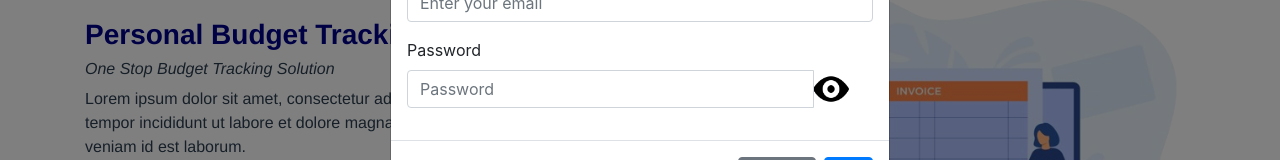
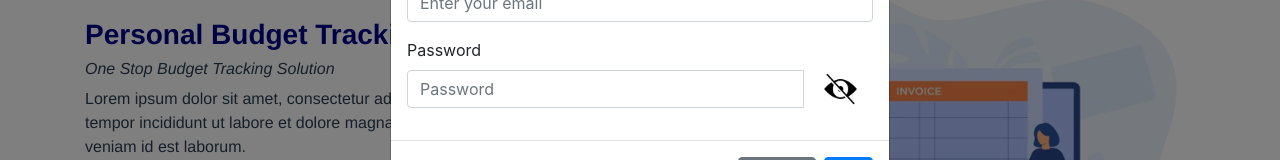
Before and after one commit to avinashrvan/chaos_pack, a Vue app: page / in a window 1280 px wide. Both pictures are taken after a click on the button "Login". Shown: the part 156-316 px from the top of the page. Built offline with nearby package versions, Linux system fonts and the light colour scheme.

Commit message:
some fixes to make the ui more consistent

```diff
--- a/src/components/InputEmail.vue
+++ b/src/components/InputEmail.vue
@@ -41,7 +41,9 @@ export default {
             autoHideDelay: 5000,
             appendToast: true,
             enableHtml: true,
-            progressBar: true
+            progressBar: true,
+            solid: true,
+            variant: 'success'
             })
         document.getElementById("input-1").value = null
       },
--- a/src/components/Login.vue
+++ b/src/components/Login.vue
@@ -52,10 +52,10 @@
                 v-model="password"></b-form-input>
 
                 <b-input-group-append>
-                    <img v-if="!showPassword" src="../assets/showPassword.png" @click="viewPassword()" width=60%>
-                    <img v-if="showPassword" src="../assets/hidePassword.png" @click="viewPassword()" width=70%>
+                    <img class="img" v-if="showPassword" src="../assets/showPassword.png" @click="viewPassword()" width=40%>
+                    <img class="img" v-if="!showPassword" src="../assets/hidePassword.png" @click="viewPassword()" width=50%>
+                </b-input-group-append>
 
-                </b-input-group-append>
             </b-input-group>
             </b-form-group>
 
@@ -104,7 +104,8 @@ export default {
             this.emailState = null
             this.password = ''
             this.passwordState = null
-            this.show = null
+            this.show = null,
+            this.showPassword = false
         },
         handleOk(bvModalEvent) {
             // Prevent modal from closing
@@ -141,4 +142,8 @@ export default {
     background-color: darkorange;
     -webkit-text-fill-color: white;
 }
+
+.img{
+    margin-left: 20px;
+}
 </style>
--- a/src/components/ModalForm.vue
+++ b/src/components/ModalForm.vue
@@ -136,7 +136,9 @@
             autoHideDelay: 5000,
             appendToast: append,
             enableHtml: true,
-            progressBar: true
+            progressBar: true,
+            solid: true,
+            variant: 'success'
             })
         }
     }
--- a/src/components/ModalFormFree.vue
+++ b/src/components/ModalFormFree.vue
@@ -136,7 +136,9 @@
             autoHideDelay: 5000,
             appendToast: append,
             enableHtml: true,
-            progressBar: true
+            progressBar: true,
+            solid: true,
+            variant: 'success'
             })
         }
     }
--- a/src/components/ModalFormPro.vue
+++ b/src/components/ModalFormPro.vue
@@ -136,7 +136,9 @@
             autoHideDelay: 5000,
             appendToast: append,
             enableHtml: true,
-            progressBar: true
+            progressBar: true,
+            solid: true,
+            variant: 'success'
             })
         }
     }
--- a/src/components/Signup.vue
+++ b/src/components/Signup.vue
@@ -23,7 +23,7 @@
                 :state="nameState"
             >
             <b-form-input
-                @keypress="checkFormValidity()"
+                @keyup="checkFormValidity()"
                 id="name-input"
                 v-model="name"
                 :state="nameState"
@@ -68,8 +68,8 @@
                 v-model="password"></b-form-input>
 
                 <b-input-group-append class="img">
-                    <img v-if="!showPassword" src="../assets/showPassword.png" @click="viewPassword()" width=60%>
-                    <img v-if="showPassword" src="../assets/hidePassword.png" @click="viewPassword()" width=70%>
+                    <img v-if="showPassword" src="../assets/showPassword.png" @click="viewPassword()" width=60%>
+                    <img v-if="!showPassword" src="../assets/hidePassword.png" @click="viewPassword()" width=70%>
                 </b-input-group-append>
             </b-input-group>
             </b-form-group>
```
Also changed, not shown: src/components/ConfirmSignUp.vue (added, +33 -0 lines).
